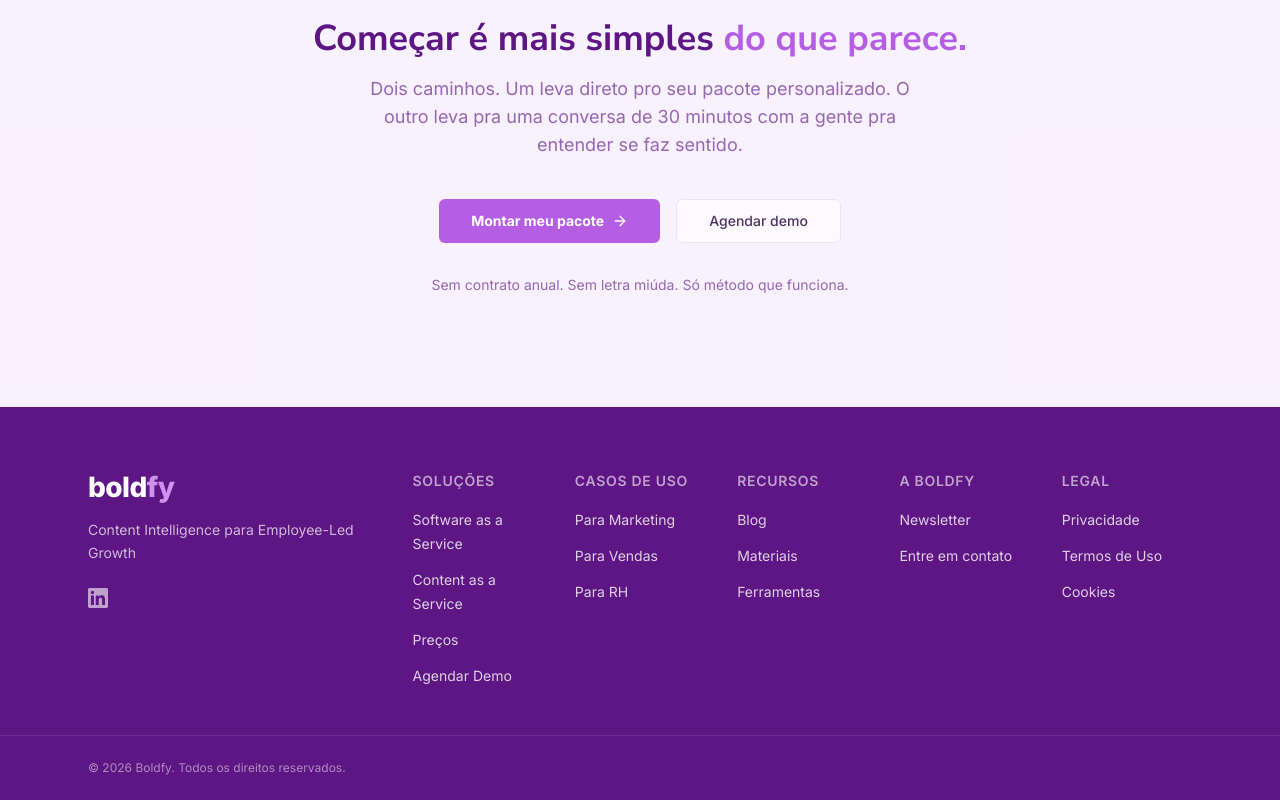
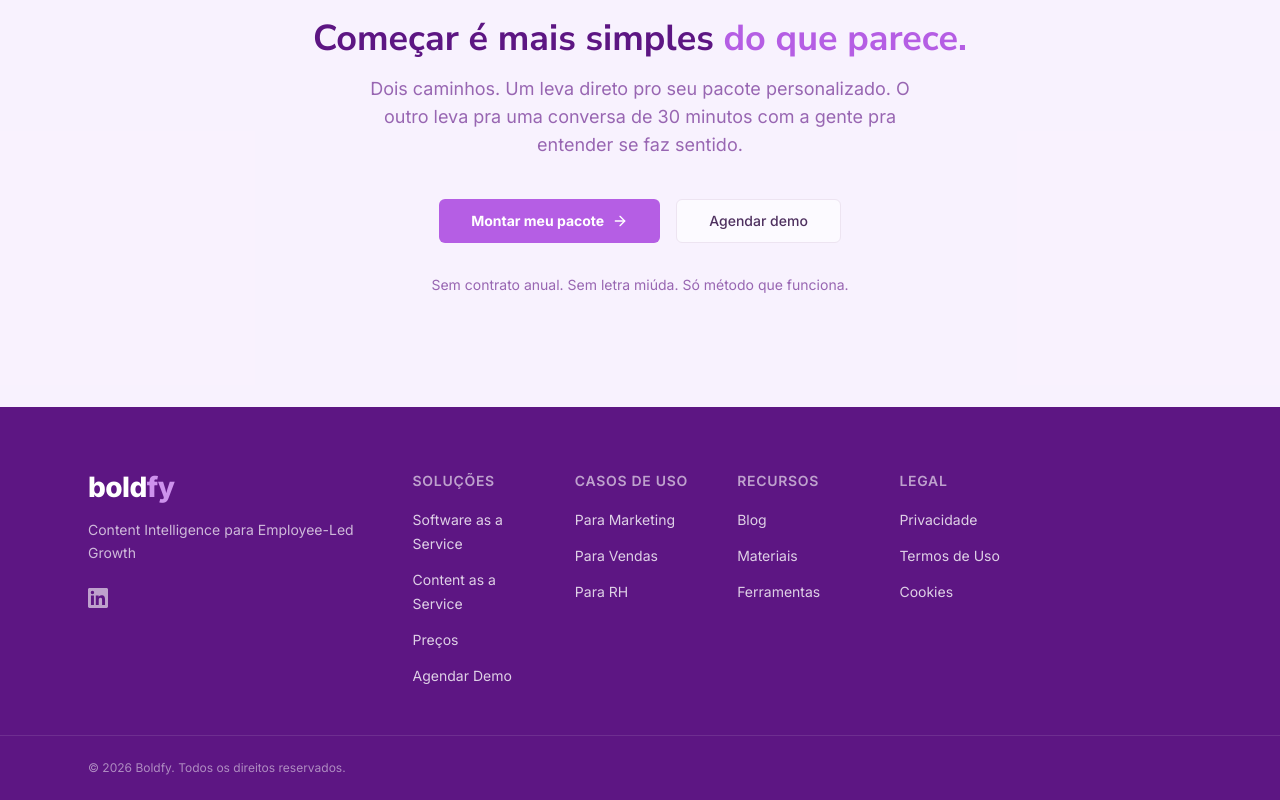
Before and after one commit to clararamosm/boldfy-site, a Next.js app: page / in a window 1280 px wide. Shown: the part 7490-8290 px from the top of the page. Built offline with nearby package versions, Linux system fonts and the light colour scheme.

Commit message:
style: remove 'A Boldfy' section from footer

```diff
--- a/src/components/layout/footer.tsx
+++ b/src/components/layout/footer.tsx
@@ -110,13 +110,6 @@ export function Footer() {
       ],
     },
     {
-      title: t.footer.boldfyTitle,
-      links: [
-        { label: t.footer.newsletter, href: '/newsletter' },
-        { label: t.footer.contato, href: '#contato' },
-      ],
-    },
-    {
       title: t.footer.legalTitle,
       links: [
         { label: t.footer.privacidade, href: '/privacidade' },
```
